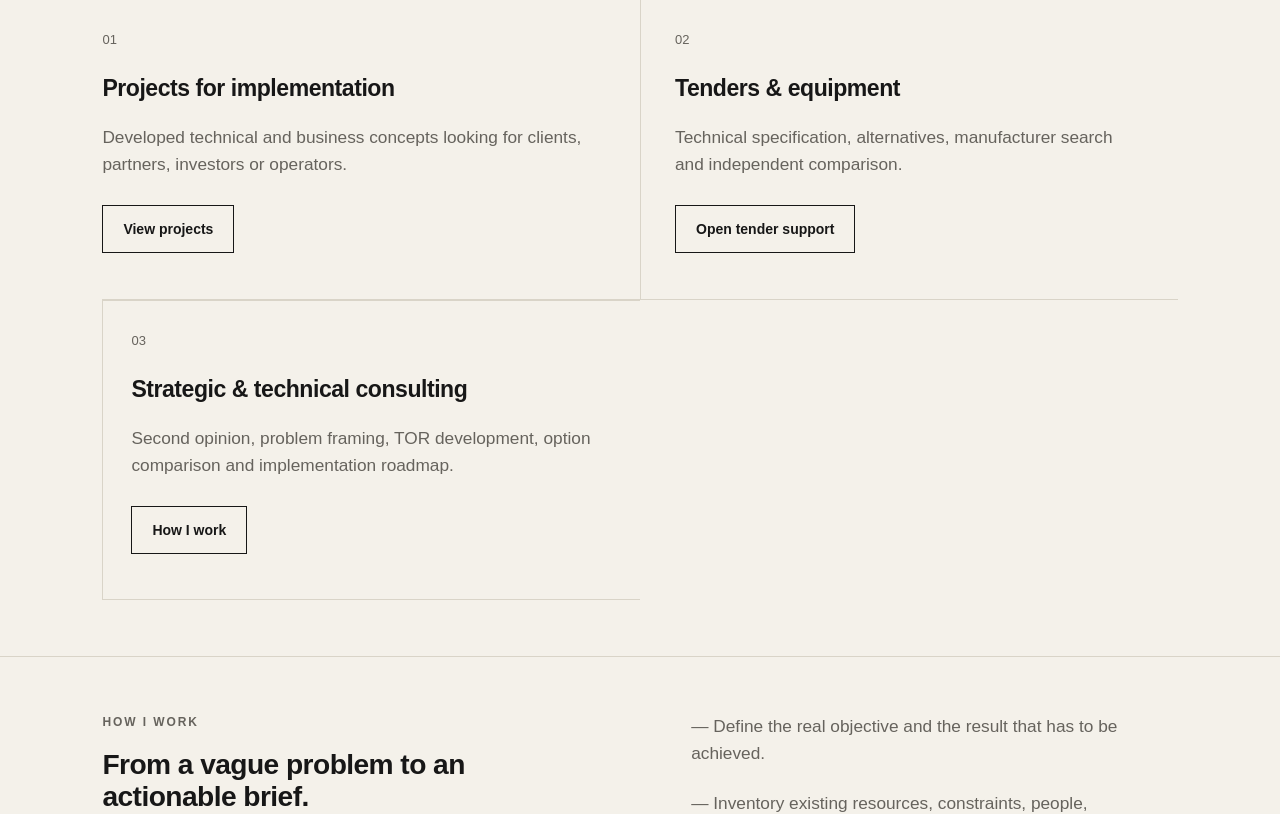
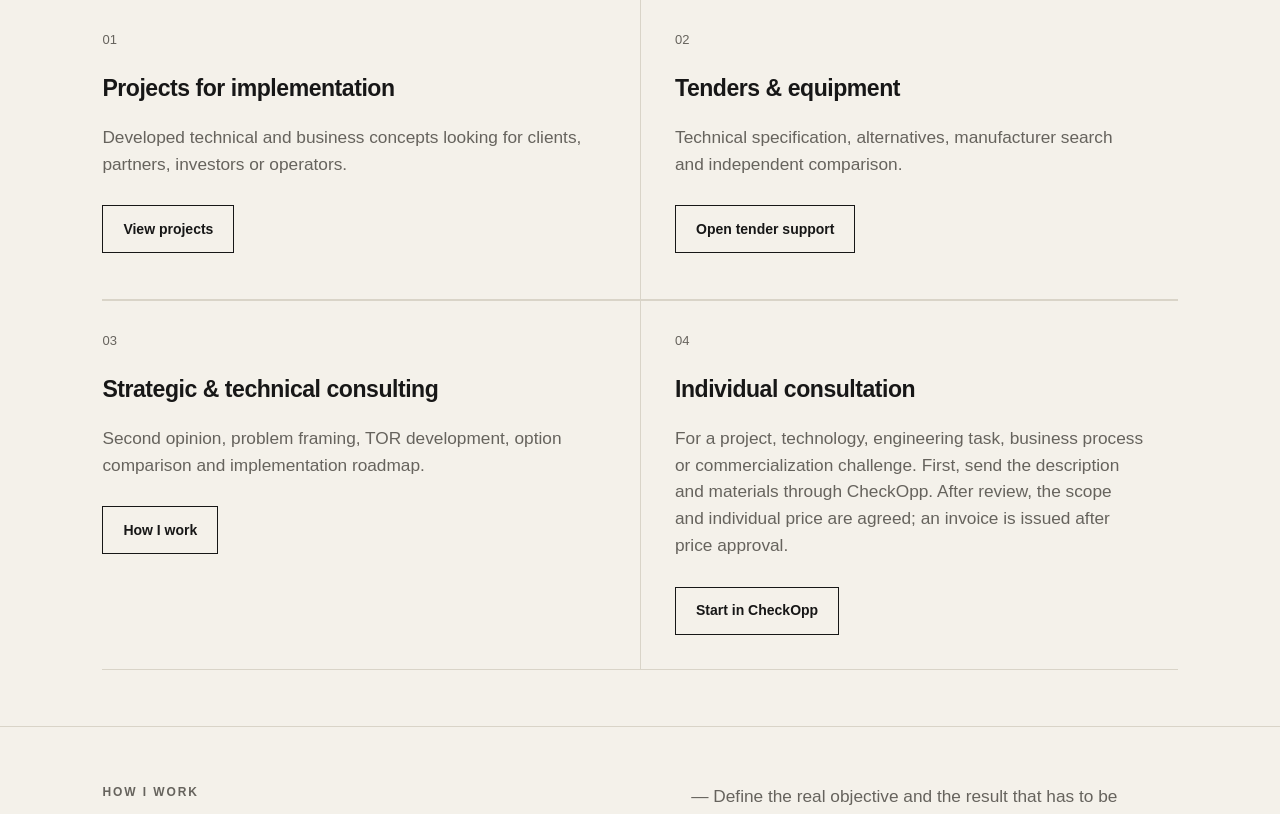
Before and after one commit to oikua66/damp-diagnostics, a Next.js app: page /en in a window 1280 px wide. Shown: the part 1287-2101 px from the top of the page. Built offline with nearby package versions, Linux system fonts and the light colour scheme; no server answers.

Commit message:
Add permanent Individual Consultation link to CheckOpp
* Add individual consultation service CTA

* Add permanent CheckOpp consultation footer link

* Localize invoice wording

```diff
--- a/app/[lang]/page.tsx
+++ b/app/[lang]/page.tsx
@@ -5,7 +5,7 @@ import { business, mailtoHref } from '../../lib/business';
 
 type Props = { params: Promise<{ lang: string }> };
 
-type Item = { title: string; text: string; href: string; cta: string };
+type Item = { title: string; text: string; href: string; cta: string; external?: boolean };
 type HomeCopy = {
   about: string;
   intro: string;
@@ -45,6 +45,7 @@ const home: Record<Lang, HomeCopy> = {
       { title: 'Projects for implementation', text: 'Developed technical and business concepts looking for clients, partners, investors or operators.', href: '/perspectives', cta: 'View projects' },
       { title: 'Tenders & equipment', text: 'Technical specification, alternatives, manufacturer search and independent comparison.', href: '/tender-equipment', cta: 'Open tender support' },
       { title: 'Strategic & technical consulting', text: 'Second opinion, problem framing, TOR development, option comparison and implementation roadmap.', href: '/about', cta: 'How I work' },
+      { title: 'Individual consultation', text: 'For a project, technology, engineering task, business process or commercialization challenge. First, send the description and materials through CheckOpp. After review, the scope and individual price are agreed; an invoice is issued after price approval.', href: 'https://checkopp.com/individual-consultation', cta: 'Start in CheckOpp', external: true },
     ],
     currentEyebrow: 'Now in development',
     currentTitle: 'Current projects',
@@ -65,6 +66,7 @@ const home: Record<Lang, HomeCopy> = {
       { title: 'Проекты для реализации', text: 'Проработанные технические и бизнес-концепции для заказчиков, партнёров, инвесторов или операторов.', href: '/perspectives', cta: 'Смотреть проекты' },
       { title: 'Тендеры и оборудование', text: 'Техническое задание, аналоги, поиск производителей и независимое сравнение.', href: '/tender-equipment', cta: 'Открыть направление' },
       { title: 'Стратегический и технический консалтинг', text: 'Второе мнение, постановка задачи, разработка ТЗ, сравнение вариантов и дорожная карта.', href: '/about', cta: 'Как я работаю' },
+      { title: 'Индивидуальная консультация', text: 'По проекту, технологии, инженерной задаче, бизнес-процессу или коммерциализации. Сначала передайте описание и материалы через CheckOpp. После ознакомления согласовываются объём работы и индивидуальная цена; после согласования стоимости выставляется счёт (invoice).', href: 'https://checkopp.com/individual-consultation', cta: 'Начать в CheckOpp', external: true },
     ],
     currentEyebrow: 'Сейчас в работе',
     currentTitle: 'Текущие проекты',
@@ -85,6 +87,7 @@ const home: Record<Lang, HomeCopy> = {
       { title: 'Проєкти для реалізації', text: 'Опрацьовані технічні та бізнес-концепції для замовників, партнерів, інвесторів або операторів.', href: '/perspectives', cta: 'Дивитися проєкти' },
       { title: 'Тендери та обладнання', text: 'Технічне завдання, аналоги, пошук виробників і незалежне порівняння.', href: '/tender-equipment', cta: 'Відкрити напрям' },
       { title: 'Стратегічний і технічний консалтинг', text: 'Друга думка, постановка задачі, розробка ТЗ, порівняння варіантів і дорожня карта.', href: '/about', cta: 'Як я працюю' },
+      { title: 'Індивідуальна консультація', text: 'Щодо проєкту, технології, інженерної задачі, бізнес-процесу або комерціалізації. Спочатку передайте опис і матеріали через CheckOpp. Після ознайомлення узгоджуються обсяг роботи та індивідуальна ціна; після погодження вартості виставляється рахунок (invoice).', href: 'https://checkopp.com/individual-consultation', cta: 'Почати в CheckOpp', external: true },
     ],
     currentEyebrow: 'Зараз у роботі',
     currentTitle: 'Поточні проєкти',
@@ -105,6 +108,7 @@ const home: Record<Lang, HomeCopy> = {
       { title: 'Projekti za realizaciju', text: 'Razrađeni tehnički i poslovni koncepti za naručioce, partnere, investitore ili operatere.', href: '/perspectives', cta: 'Pogledaj projekte' },
       { title: 'Tenderi i oprema', text: 'Tehnička specifikacija, alternative, pronalaženje proizvođača i nezavisno poređenje.', href: '/tender-equipment', cta: 'Otvori podršku' },
       { title: 'Strateški i tehnički konsalting', text: 'Drugo mišljenje, definisanje zadatka, tehnički zadatak, poređenje opcija i plan realizacije.', href: '/about', cta: 'Kako radim' },
+      { title: 'Individualna konsultacija', text: 'Za projekat, tehnologiju, inženjerski zadatak, poslovni proces ili komercijalizaciju. Najpre pošaljite opis i materijale kroz CheckOpp. Nakon pregleda usaglašavaju se obim rada i individualna cena; nakon odobrenja cene izdaje se faktura (invoice).', href: 'https://checkopp.com/individual-consultation', cta: 'Započni u CheckOpp', external: true },
     ],
     currentEyebrow: 'Trenutno u radu',
     currentTitle: 'Aktuelni projekti',
@@ -277,13 +281,13 @@ export default async function LocalizedHome({ params }: Props) {
           <p className="eyebrow">{h.directionsEyebrow}</p>
           <h2>{h.directionsTitle}</h2>
         </div>
-        <div className="cards home-direction-grid">
+        <div className="cards cards-two home-direction-grid">
           {h.directions.map((item, index) => (
             <article className="card home-direction-card" key={item.title}>
               <span className="card-number">0{index + 1}</span>
               <h3>{item.title}</h3>
               <p>{item.text}</p>
-              <a className="button button-light" href={`/${lang}${item.href}`}>{item.cta}</a>
+              <a className="button button-light" href={item.external ? item.href : `/${lang}${item.href}`}>{item.cta}</a>
             </article>
           ))}
         </div>
--- a/app/components/LegalFooter.tsx
+++ b/app/components/LegalFooter.tsx
@@ -9,6 +9,7 @@ const copy = {
   en: {
     attribution: 'Koretskiy Methodology — an authorial methodology by Oleksandr Koretskiy for structured analysis and verification of engineering, technology and business decisions.',
     methodology: 'Methodology',
+    consultation: 'Individual consultation',
     privacy: 'Privacy Policy',
     terms: 'Terms of Use',
     legal: 'Legal Notice',
@@ -16,6 +17,7 @@ const copy = {
   ru: {
     attribution: 'Koretskiy Methodology — авторская методология Александра Корецкого для структурированного анализа и проверки инженерных, технологических и бизнес-решений.',
     methodology: 'Методология',
+    consultation: 'Индивидуальная консультация',
     privacy: 'Политика конфиденциальности',
     terms: 'Условия использования',
     legal: 'Правовая информация',
@@ -23,6 +25,7 @@ const copy = {
   uk: {
     attribution: 'Koretskiy Methodology — авторська методологія Олександра Корецького для структурованого аналізу та перевірки інженерних, технологічних і бізнес-рішень.',
     methodology: 'Методологія',
+    consultation: 'Індивідуальна консультація',
     privacy: 'Політика конфіденційності',
     terms: 'Умови використання',
     legal: 'Правова інформація',
@@ -30,6 +33,7 @@ const copy = {
   sr: {
     attribution: 'Koretskiy Methodology — autorska metodologija Oleksandra Koretskiy-a za strukturisanu analizu i proveru inženjerskih, tehnoloških i poslovnih odluka.',
     methodology: 'Metodologija',
+    consultation: 'Individualna konsultacija',
     privacy: 'Politika privatnosti',
     terms: 'Uslovi korišćenja',
     legal: 'Pravne informacije',
@@ -50,6 +54,7 @@ export default function LegalFooter() {
       </div>
       <div className="legal-footer-links">
         <a href={`/${lang}/methodology`}>{t.methodology}</a>
+        <a href="https://checkopp.com/individual-consultation">{t.consultation}</a>
         <a href={`/${lang}/privacy-policy`}>{t.privacy}</a>
         <a href={`/${lang}/terms-of-use`}>{t.terms}</a>
         <a href={`/${lang}/legal-notice`}>{t.legal}</a>
```
